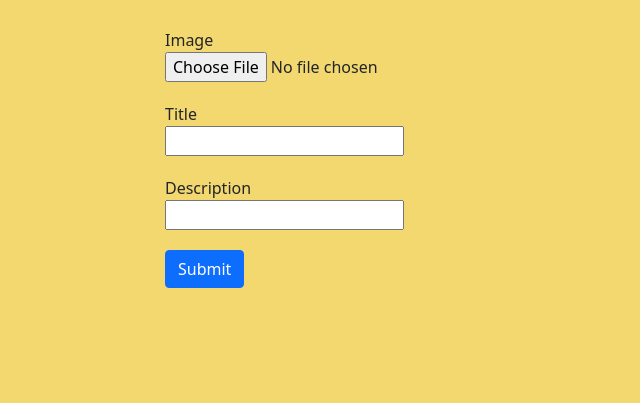
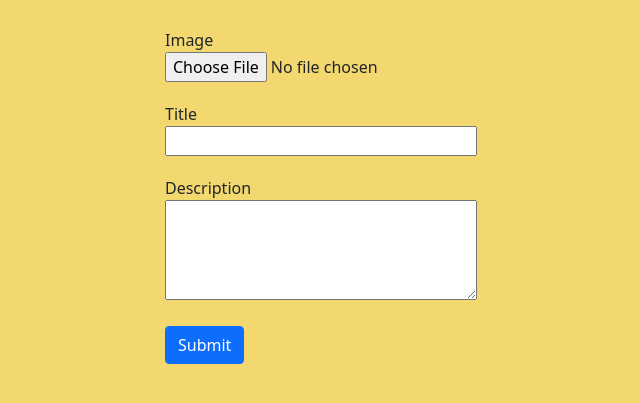
Before and after one commit to BekaBadzagua/good-bad-ugly, a PHP site: page /create.php in a window 1280 px wide. Shown: the part 88-491 px from the top of the page, without its empty margins (319-959 px from the left). Run offline with PHP 8.4, Linux system fonts and the light colour scheme; data that the repository does not hold is empty.

Commit message:
fix: minor bugs
* change description input into textarea
* change Add Movie button on the dashboard into the anchor <a> tag
* change variable names from product into movies in index.php
* minor visual issues

```diff
--- a/assets/css/main.css
+++ b/assets/css/main.css
@@ -34,6 +34,12 @@ body{
 .create-form .form-group{
     margin-top:20px;
 }
+.create-form textarea, .create-form input{
+    width: 100%;
+}
+.create-form textarea{
+    min-height: 100px;
+}
 .errors-wrapper{
     background-color: rgb(252, 227, 231);
     padding:20px;
--- a/create.php
+++ b/create.php
@@ -70,7 +70,7 @@
                 </div>
                 <div class="form-group">
                     <label>Description</label>
-                    <input type="text" name="description" value="<?php echo $_POST['description']?>">
+                    <textarea  name="description" value="<?php echo $_POST['description']?>"></textarea>
                     <?php if($errors['description']): ?>
                         <span class="error-message">* <?php echo $errors['description'] ?></span>
                     <?php endif ?>
```
Also changed, not shown: index.php (+7 -8 lines).
